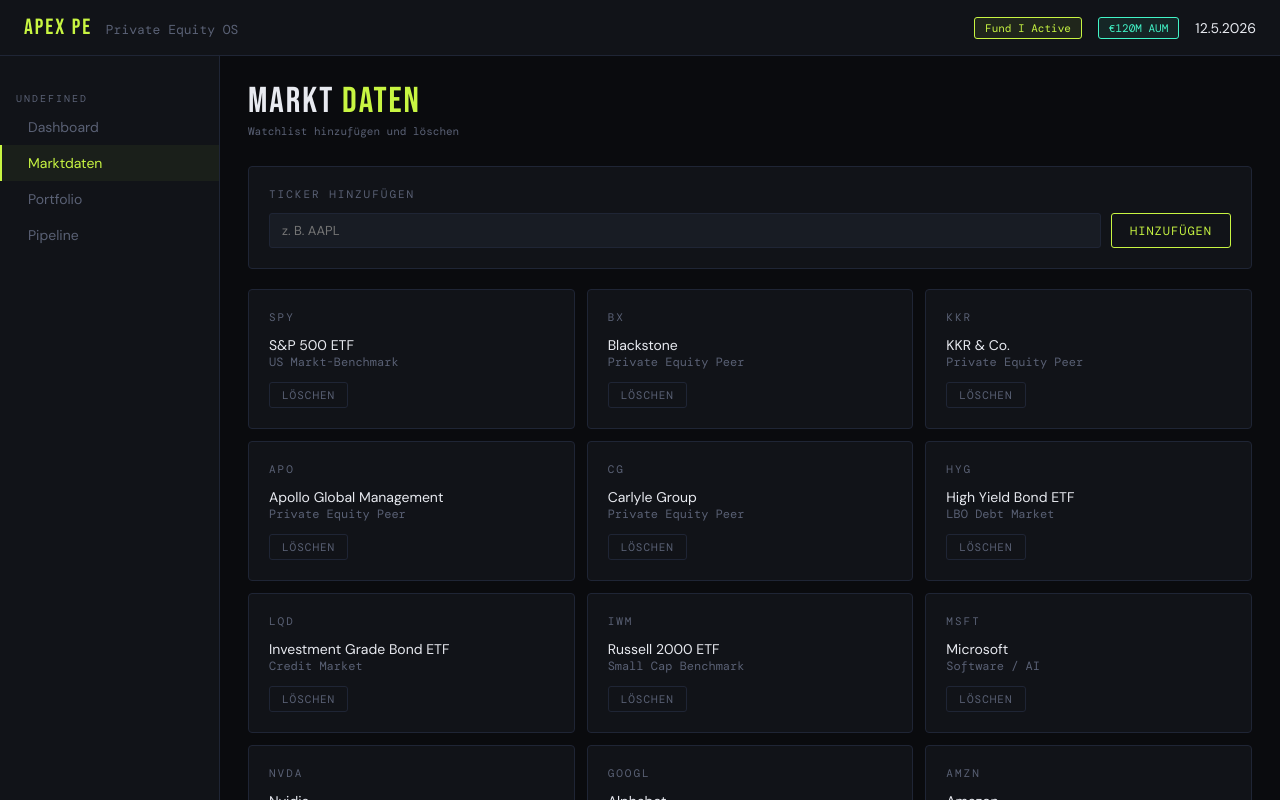
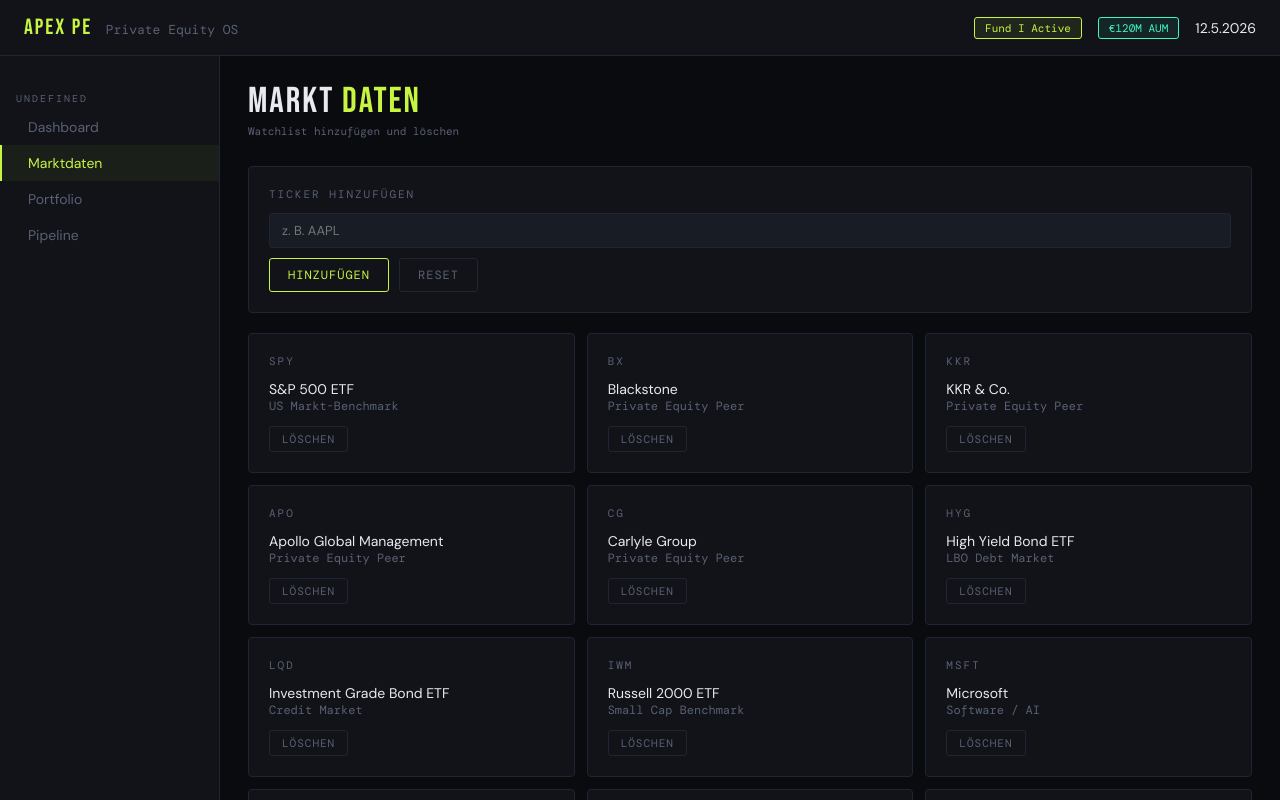
Before and after one commit to somatic3000-dev/apex-pe-app, a React (Vite) app: page / in a window 1280 px wide. Both pictures are taken after a click on the element "Marktdaten". Shown: the top 800 px of the page. Built offline with nearby package versions, Linux system fonts and the light colour scheme; a web font is replaced by a local one.

Commit message:
MarketData.jsx aktualisieren

```diff
--- a/src/pages/MarketData.jsx
+++ b/src/pages/MarketData.jsx
@@ -1,29 +1,51 @@
-import { useState } from "react";
+import { useEffect, useState } from "react";
 import { WATCH_SYMBOLS } from "../data/mockData";
 
 export default function MarketData() {
   const STORAGE_KEY = "apex_market_watchlist";
 
-const [symbols, setSymbols] = useState(() => {
-  const saved = localStorage.getItem(STORAGE_KEY);
-  return saved ? JSON.parse(saved) : WATCH_SYMBOLS;
-});
+  const [symbols, setSymbols] = useState(() => {
+    const saved = localStorage.getItem(STORAGE_KEY);
+    return saved ? JSON.parse(saved) : WATCH_SYMBOLS;
+  });
+
   const [ticker, setTicker] = useState("");
+
+  useEffect(() => {
+    localStorage.setItem(STORAGE_KEY, JSON.stringify(symbols));
+  }, [symbols]);
 
   function addSymbol() {
     const sym = ticker.trim().toUpperCase();
+
     if (!sym) return;
+
+    if (symbols.some((item) => item.sym === sym)) {
+      alert("Ticker existiert bereits.");
+      return;
+    }
 
     setSymbols((prev) => [
       ...prev,
-      { sym, name: sym, relevance: "Custom" }
+      {
+        sym,
+        name: sym,
+        relevance: "Custom",
+      },
     ]);
 
     setTicker("");
   }
 
   function removeSymbol(sym) {
-    setSymbols((prev) => prev.filter((item) => item.sym !== sym));
+    setSymbols((prev) =>
+      prev.filter((item) => item.sym !== sym)
+    );
+  }
+
+  function resetSymbols() {
+    setSymbols(WATCH_SYMBOLS);
+    localStorage.removeItem(STORAGE_KEY);
   }
 
   return (
@@ -33,14 +55,25 @@ const [symbols, setSymbols] = useState(() => {
           <div className="page-title">
             MARKT <span>DATEN</span>
           </div>
-          <div className="page-sub">Watchlist hinzufügen und löschen</div>
+
+          <div className="page-sub">
+            Watchlist hinzufügen und löschen
+          </div>
         </div>
       </div>
 
       <div className="card" style={{ marginBottom: 20 }}>
-        <div className="card-title">Ticker hinzufügen</div>
+        <div className="card-title">
+          Ticker hinzufügen
+        </div>
 
-        <div style={{ display: "flex", gap: 10 }}>
+        <div
+          style={{
+            display: "flex",
+            gap: 10,
+            flexWrap: "wrap",
+          }}
+        >
           <input
             className="input"
             value={ticker}
@@ -48,23 +81,46 @@ const [symbols, setSymbols] = useState(() => {
             placeholder="z. B. AAPL"
           />
 
-          <button className="btn btn-primary" onClick={addSymbol}>
+          <button
+            className="btn btn-primary"
+            onClick={addSymbol}
+          >
             HINZUFÜGEN
+          </button>
+
+          <button
+            className="btn btn-ghost"
+            onClick={resetSymbols}
+          >
+            RESET
           </button>
         </div>
       </div>
 
       <div className="market-grid">
         {symbols.map((item) => (
-          <div className="market-card" key={item.sym}>
-            <div className="market-card-sym">{item.sym}</div>
-            <div className="market-card-name">{item.name}</div>
-            <div className="muted">{item.relevance}</div>
+          <div
+            className="market-card"
+            key={item.sym}
+          >
+            <div className="market-card-sym">
+              {item.sym}
+            </div>
+
+            <div className="market-card-name">
+              {item.name}
+            </div>
+
+            <div className="muted">
+              {item.relevance}
+            </div>
 
             <button
               className="btn btn-danger btn-sm"
               style={{ marginTop: 12 }}
-              onClick={() => removeSymbol(item.sym)}
+              onClick={() =>
+                removeSymbol(item.sym)
+              }
             >
               LÖSCHEN
             </button>
```
